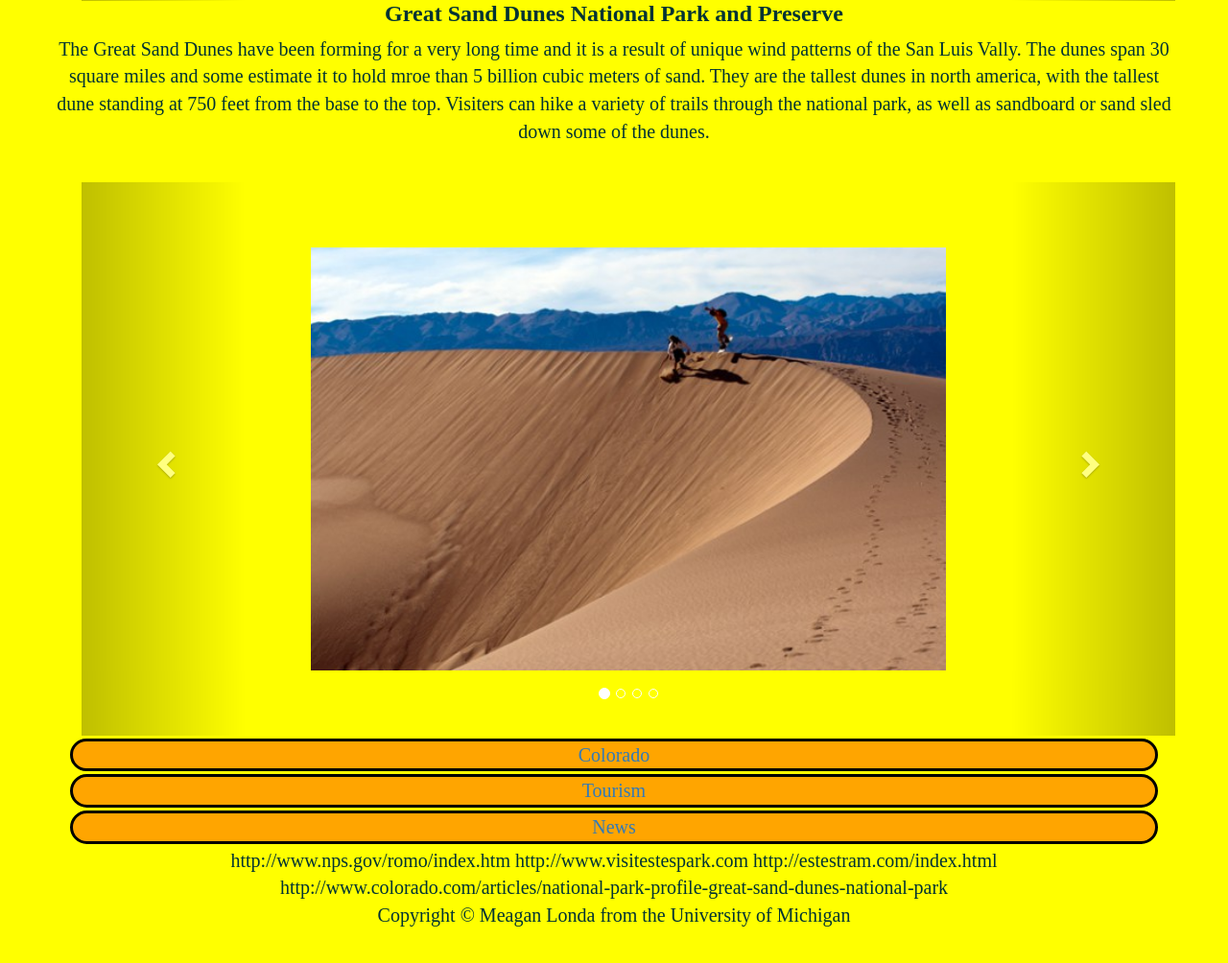
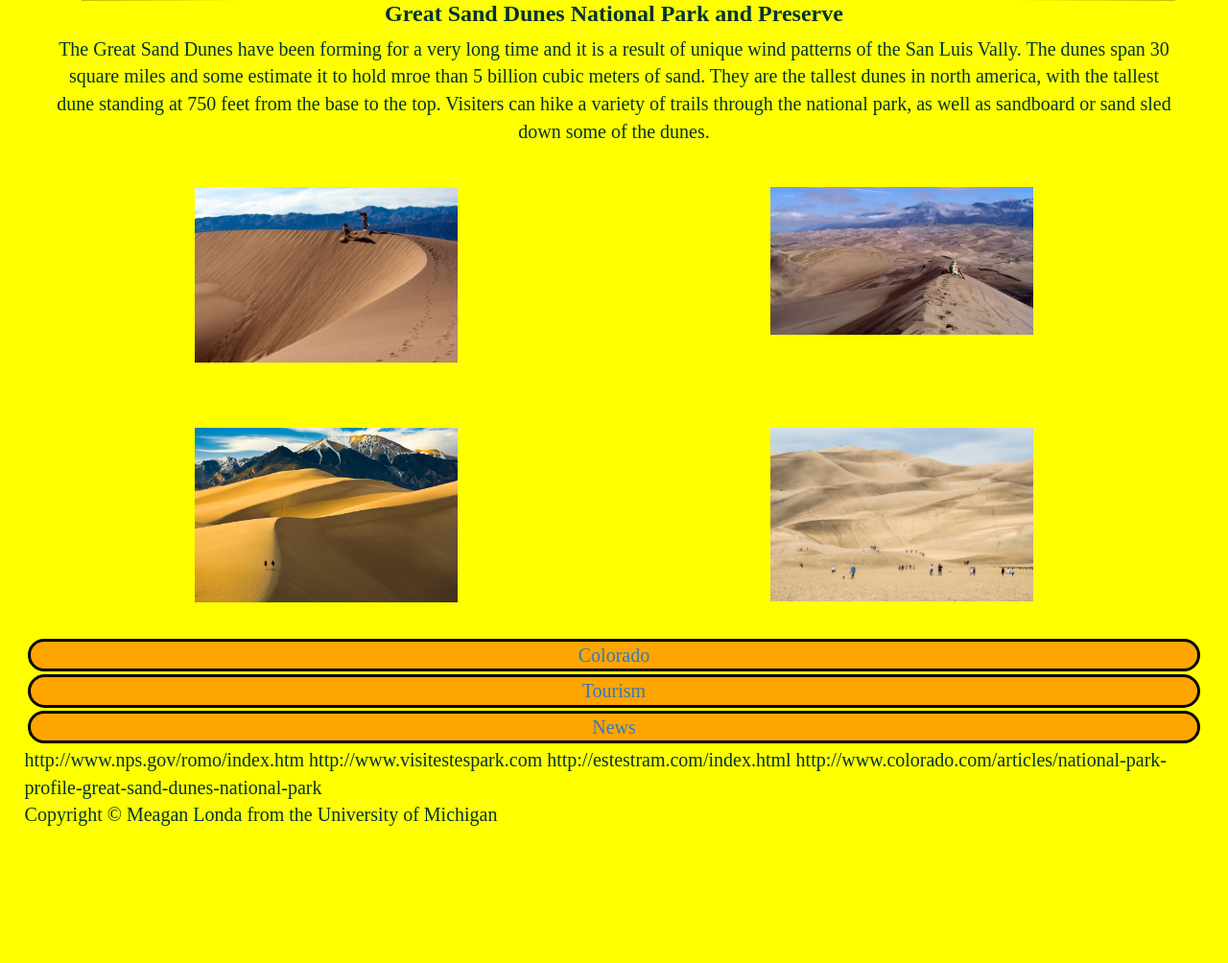
Before and after one commit to melonda/portfolio, a Python web app: template templates/parks.html in a window 1280 px wide. Shown: the part 1001-2005 px from the top of the page at 96% size. After the commit the page ends 1862 px from the top, so only its background shows below. Run offline with Jinja, Linux system fonts and the light colour scheme; the template is opened without the code that fills it, so the values that code supplies are empty; some libraries are stand-ins or nearby versions.

Commit message:
Sliding Gallery
Got rid of second sliding photo gallery. just putting all of the
pictures on my page at one time.

```diff
--- a/static/style.css
+++ b/static/style.css
@@ -43,6 +43,9 @@ h3{
       width: 70%;
       margin: auto;
   }
+
+
+
 @media only screen and (min-width: 400px){
 /*	#flag{
 		width: 20%;
--- a/templates/parks.html
+++ b/templates/parks.html
@@ -76,54 +76,29 @@
 	<h3>Great Sand Dunes National Park and Preserve</h3>
 		<p>The Great Sand Dunes have been forming for a very long time and it is a result of unique wind patterns of the San Luis Vally. The dunes span 30 square miles and some estimate it to hold mroe than 5 billion cubic meters of sand. They are the tallest dunes in north america, with the tallest dune standing at 750 feet from the base to the top. Visiters can hike a variety of trails through the national park, as well as sandboard or sand sled down some of the dunes.</p>
 		<!-- photo gallery -->
-
-
-<div class="col-sm-12">
-<div class="container">
-  <br>
-  <!-- class says that the this div will have a carousel  .slide-->
-  <div id="myCarousel" class="carousel" data-ride="carousel">
-    <!-- Indicators -->
-    <ol class="carousel-indicators">
-      <li data-target="#myCarousel" data-slide-to="0" class="active"></li>
-      <li data-target="#myCarousel" data-slide-to="1"></li>
-      <li data-target="#myCarousel" data-slide-to="2"></li>
-      <li data-target="#myCarousel" data-slide-to="3"></li>
-    </ol>
-    <!-- Wrapper for slides -->
-    <div class="carousel-inner" role="listbox">
-      <div class="item active">
-        <img src="static/GSDNP1.jpg" alt="Sand Boarding" width="60%" height="345">
-      </div>
-
-      <div class="item">
-        <img src="static/GSDNP2.jpg" alt="Sand Dunes Ridge" width="60%" height="345">
-      </div>
-
-      <div class="item">
-        <img src="static/GSDNP3.jpg" alt="Sand Dunes With Mountains" width="60%" height="345">
-      </div>
-
-      <div class="item">
-        <img src="static/GSDNP4.jpg" alt="Sand Dunes" width="60%" height="345">
-      </div>
-      <div class="item">
-        <img src="static/GSDNP5.jpg" alt="Sand Dunes with Mountains" width="60%" height="345">
-      </div>
-    </div>
-    <!-- Left and right controls -->
-    <a class="left carousel-control" href="#myCarousel" role="button" data-slide="prev">
-      <span class="glyphicon glyphicon-chevron-left" aria-hidden="true"></span>
-      <span class="sr-only">Previous</span>
-    </a>
-    <a class="right carousel-control" href="#myCarousel" role="button" data-slide="next">
-      <span class="glyphicon glyphicon-chevron-right" aria-hidden="true"></span>
-      <span class="sr-only">Next</span>
-    </a>
-  </div>
+ <div class="row">
+ <div class="col-sm-12 col-md-6">
+ <!-- 	<div class="container"> -->
+        <img src="static/GSDNP1.jpg" alt="Sand Boarding" width="60%">
+        </div>
+   <div class="col-sm-12 col-md-6">
+        <img src="static/GSDNP2.jpg" alt="Sand Dunes Ridge" width="60%" >
+        </div>
+        </div>
+        <div class="row">
+     <div class="col-sm-12 col-md-6">
+        <img src="static/GSDNP3.jpg" alt="Sand Dunes With Mountains" width="60%" >
+        </div>
+       <div class="col-sm-12 col-md-6">
+        <img src="static/GSDNP4.jpg" alt="Sand Dunes" width="60%" >
+        </div>
+<!--        <div class="col-sm-12 col-md-6">
+        <img src="static/GSDNP5.jpg" alt="Sand Dunes with Mountiants" width="60%" >
+</div> -->
 </div>
 </div>
 </div>
+<!-- </div> -->
 
 
 
```
